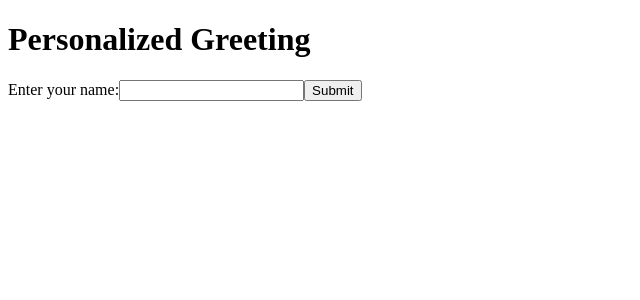
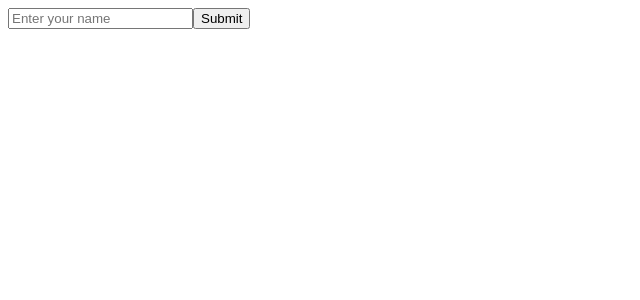
Before and after one commit to acciojob/personal-greeting-rraawww10, a React app: page / in a window 1280 px wide. Shown: the top 300 px of the page, without its empty margins (0-640 px from the left). Built offline with nearby package versions, Linux system fonts and the light colour scheme.

Commit message:
Update App.js

```diff
--- a/src/components/App.js
+++ b/src/components/App.js
@@ -1,37 +1,41 @@
-import React, { useState } from 'react';
+import React, { useState } from "react";
+import './../styles/App.css';
 
 const App = () => {
-  const [name, setName] = useState('');
-  const [greeting, setGreeting] = useState('');
+  const [name, setName] = useState(""); // State to store the user's name
+  const [greeting, setGreeting] = useState(""); // State to store the greeting message
 
-  const handleChange = (event) => {
-    setName(event.target.value, () => {
-      if (name.trim() !== '') {
-        setGreeting(`Hello, ${name}!`);
-      } else {
-        setGreeting('Please enter your name.');
-      }
-    });
+  // Function to handle input change
+  const handleInputChange = (event) => {
+    setName(event.target.value);
   };
 
-  const handleSubmit = (event) => {
-    event.preventDefault();
+  // Function to handle form submission
+  const handleSubmit = () => {
+    if (name.trim() === "") {
+      // If the input is empty, show an error message
+      setGreeting("Please enter your name.");
+    } else {
+      // Otherwise, display the personalized greeting
+      setGreeting(`Hello, ${name}!`);
+    }
   };
 
   return (
     <div>
-      <h1>Personalized Greeting</h1>
-      <form onSubmit={handleSubmit}>
-        <label htmlFor="name">Enter your name:</label>
-        <input
-          type="text"
-          id="name"
-          value={name}
-          onChange={handleChange}
-        />
-        <button type="submit">Submit</button>
-      </form>
-      <div data-testid="greeting">{greeting}</div>
+      {/* Input field for the user's name */}
+      <input
+        type="text"
+        placeholder="Enter your name"
+        value={name}
+        onChange={handleInputChange}
+      />
+
+      {/* Submit button */}
+      <button onClick={handleSubmit}>Submit</button>
+
+      {/* Display the greeting or error message */}
+      {greeting && <p>{greeting}</p>}
     </div>
   );
 };
```
